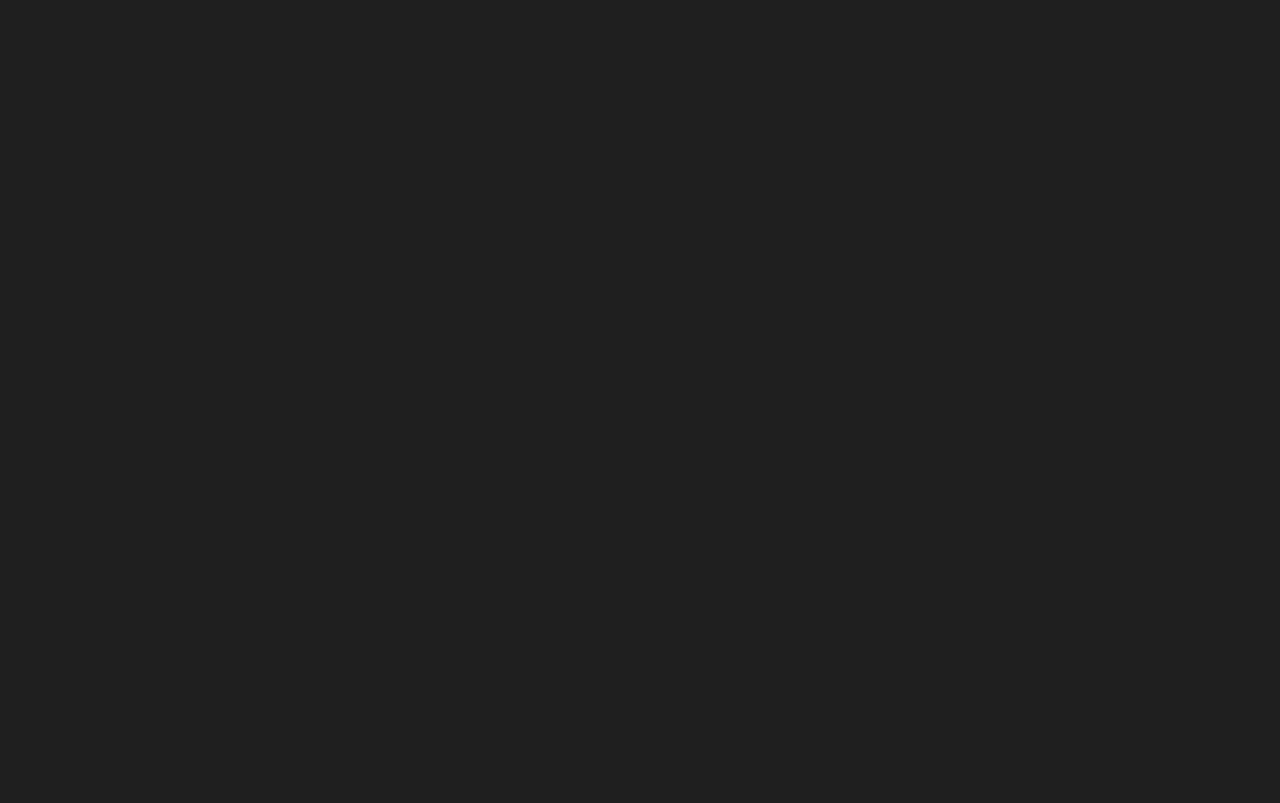
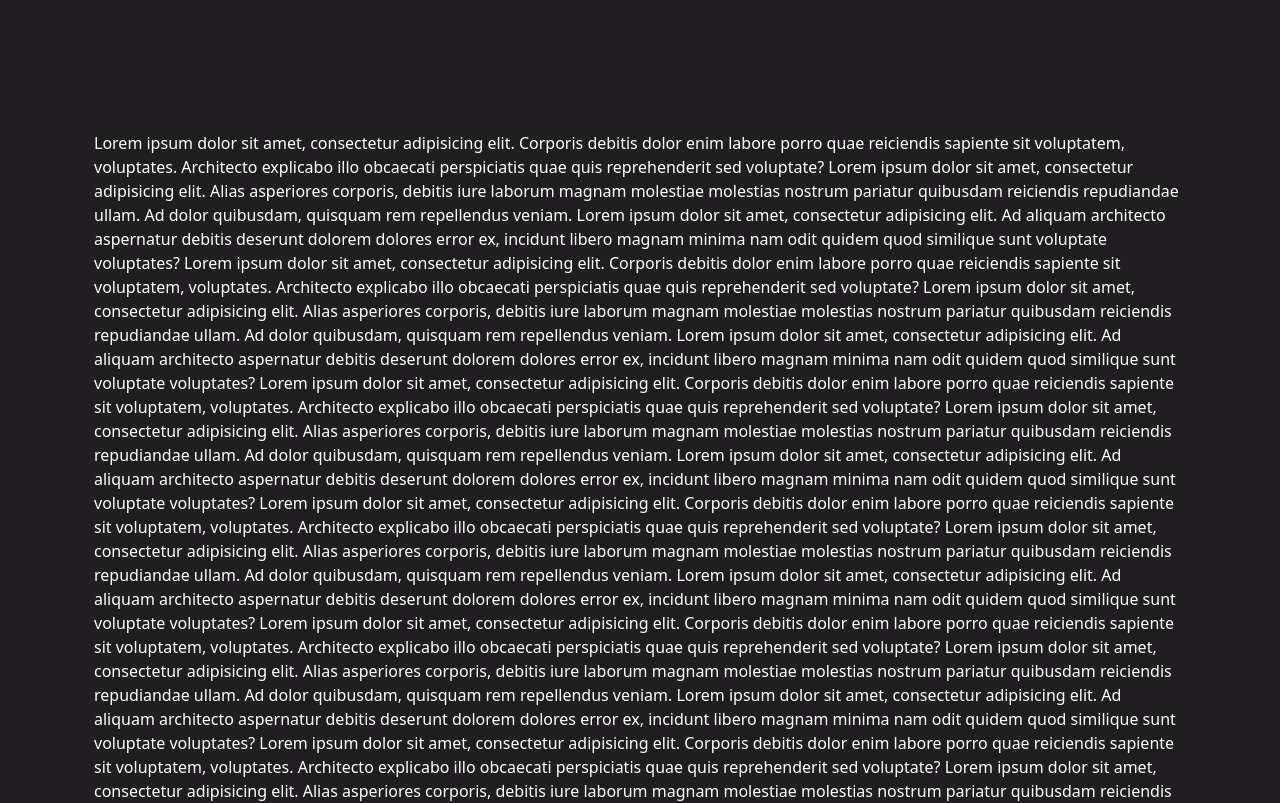
Before and after one commit to Narothe/movie-mania-network, a React (Create React App) app: page /home in a window 1280 px wide. Shown: the part 580-1383 px from the top of the page. Before the commit the page ends 800 px from the top, so only its background shows below. Built offline with nearby package versions, Linux system fonts and the light colour scheme.

Commit message:
navbar 100% ready, home 40%

```diff
--- a/src/components/home.jsx
+++ b/src/components/home.jsx
@@ -1,16 +1,144 @@
 import React from "react";
+import fullLogo from "./assets/full_logo.png";
 
 const Home = () => {
-    return <div className="container">
-        <div className="alert alert-dark" role="alert">
-            <h4 className="alert-heading">Home</h4>
-            <p>Lorem ipsum dolor sit amet, consectetur adipisicing elit. Atque, aut autem delectus ea
-                error esse est eveniet expedita fugiat illo libero magni maxime mollitia optio quasi ratione rem
-                repellendus sunt.
-            </p>
+    return (
+        <div className="container">
+            <nav className="d-flex justify-content-center home-nav">
+                <button className="btn btn-color position-absolute start-100 btn-size-home" type="submit"> Sign_in </button>
+                <img className="img-position" src={fullLogo} alt="full logo" />
+            </nav>
 
+            <div>
+                <p> Lorem ipsum dolor sit amet,
+                    consectetur adipisicing elit.
+                    Corporis debitis dolor enim labore
+                    porro quae reiciendis sapiente sit
+                    voluptatem, voluptates. Architecto
+                    explicabo illo obcaecati perspiciatis
+                    quae quis reprehenderit sed voluptate?
+                    Lorem ipsum dolor sit amet, consectetur
+                    adipisicing elit. Alias asperiores corporis,
+                    debitis iure laborum magnam molestiae
+                    molestias nostrum pariatur quibusdam reiciendis
+                    repudiandae ullam. Ad dolor quibusdam,
+                    quisquam rem repellendus veniam. Lorem
+                    ipsum dolor sit amet, consectetur
+                    adipisicing elit. Ad aliquam architecto
+                    aspernatur debitis deserunt dolorem dolores
+                    error ex, incidunt libero magnam minima nam
+                    odit quidem quod similique sunt voluptate voluptates?
+                    Lorem ipsum dolor sit amet,
+                    consectetur adipisicing elit.
+                    Corporis debitis dolor enim labore
+                    porro quae reiciendis sapiente sit
+                    voluptatem, voluptates. Architecto
+                    explicabo illo obcaecati perspiciatis
+                    quae quis reprehenderit sed voluptate?
+                    Lorem ipsum dolor sit amet, consectetur
+                    adipisicing elit. Alias asperiores corporis,
+                    debitis iure laborum magnam molestiae
+                    molestias nostrum pariatur quibusdam reiciendis
+                    repudiandae ullam. Ad dolor quibusdam,
+                    quisquam rem repellendus veniam. Lorem
+                    ipsum dolor sit amet, consectetur
+                    adipisicing elit. Ad aliquam architecto
+                    aspernatur debitis deserunt dolorem dolores
+                    error ex, incidunt libero magnam minima nam
+                    odit quidem quod similique sunt voluptate voluptates?
+                    Lorem ipsum dolor sit amet,
+                    consectetur adipisicing elit.
+                    Corporis debitis dolor enim labore
+                    porro quae reiciendis sapiente sit
+                    voluptatem, voluptates. Architecto
+                    explicabo illo obcaecati perspiciatis
+                    quae quis reprehenderit sed voluptate?
+                    Lorem ipsum dolor sit amet, consectetur
+                    adipisicing elit. Alias asperiores corporis,
+                    debitis iure laborum magnam molestiae
+                    molestias nostrum pariatur quibusdam reiciendis
+                    repudiandae ullam. Ad dolor quibusdam,
+                    quisquam rem repellendus veniam. Lorem
+                    ipsum dolor sit amet, consectetur
+                    adipisicing elit. Ad aliquam architecto
+                    aspernatur debitis deserunt dolorem dolores
+                    error ex, incidunt libero magnam minima nam
+                    odit quidem quod similique sunt voluptate voluptates?
+                    Lorem ipsum dolor sit amet,
+                    consectetur adipisicing elit.
+                    Corporis debitis dolor enim labore
+                    porro quae reiciendis sapiente sit
+                    voluptatem, voluptates. Architecto
+                    explicabo illo obcaecati perspiciatis
+                    quae quis reprehenderit sed voluptate?
+                    Lorem ipsum dolor sit amet, consectetur
+                    adipisicing elit. Alias asperiores corporis,
+                    debitis iure laborum magnam molestiae
+                    molestias nostrum pariatur quibusdam reiciendis
+                    repudiandae ullam. Ad dolor quibusdam,
+                    quisquam rem repellendus veniam. Lorem
+                    ipsum dolor sit amet, consectetur
+                    adipisicing elit. Ad aliquam architecto
+                    aspernatur debitis deserunt dolorem dolores
+                    error ex, incidunt libero magnam minima nam
+                    odit quidem quod similique sunt voluptate voluptates?
+                    Lorem ipsum dolor sit amet,
+                    consectetur adipisicing elit.
+                    Corporis debitis dolor enim labore
+                    porro quae reiciendis sapiente sit
+                    voluptatem, voluptates. Architecto
+                    explicabo illo obcaecati perspiciatis
+                    quae quis reprehenderit sed voluptate?
+                    Lorem ipsum dolor sit amet, consectetur
+                    adipisicing elit. Alias asperiores corporis,
+                    debitis iure laborum magnam molestiae
+                    molestias nostrum pariatur quibusdam reiciendis
+                    repudiandae ullam. Ad dolor quibusdam,
+                    quisquam rem repellendus veniam. Lorem
+                    ipsum dolor sit amet, consectetur
+                    adipisicing elit. Ad aliquam architecto
+                    aspernatur debitis deserunt dolorem dolores
+                    error ex, incidunt libero magnam minima nam
+                    odit quidem quod similique sunt voluptate voluptates?
+                    Lorem ipsum dolor sit amet,
+                    consectetur adipisicing elit.
+                    Corporis debitis dolor enim labore
+                    porro quae reiciendis sapiente sit
+                    voluptatem, voluptates. Architecto
+                    explicabo illo obcaecati perspiciatis
+                    quae quis reprehenderit sed voluptate?
+                    Lorem ipsum dolor sit amet, consectetur
+                    adipisicing elit. Alias asperiores corporis,
+                    debitis iure laborum magnam molestiae
+                    molestias nostrum pariatur quibusdam reiciendis
+                    repudiandae ullam. Ad dolor quibusdam,
+                    quisquam rem repellendus veniam. Lorem
+                    ipsum dolor sit amet, consectetur
+                    adipisicing elit. Ad aliquam architecto
+                    aspernatur debitis deserunt dolorem dolores
+                    error ex, incidunt libero magnam minima nam
+                    odit quidem quod similique sunt voluptate voluptates?
+                    Lorem ipsum dolor sit amet,
+                    consectetur adipisicing elit.
+                    Corporis debitis dolor enim labore
+                    porro quae reiciendis sapiente sit
+                    voluptatem, voluptates. Architecto
+                    explicabo illo obcaecati perspiciatis
+                    quae quis reprehenderit sed voluptate?
+                    Lorem ipsum dolor sit amet, consectetur
+                    adipisicing elit. Alias asperiores corporis,
+                    debitis iure laborum magnam molestiae
+                    molestias nostrum pariatur quibusdam reiciendis
+                    repudiandae ullam. Ad dolor quibusdam,
+                    quisquam rem repellendus veniam. Lorem
+                    ipsum dolor sit amet, consectetur
+                    adipisicing elit. Ad aliquam architecto
+                    aspernatur debitis deserunt dolorem dolores
+                    error ex, incidunt libero magnam minima nam
+                    odit quidem quod similique sunt voluptate voluptates?</p>
+            </div>
         </div>
-    </div>;
-};
+    );
+}
 
 export default Home;
--- a/src/components/navbar.jsx
+++ b/src/components/navbar.jsx
@@ -4,7 +4,7 @@ import "./styles.css";
 
 const Navbar = () => {
     return (
-        <div className="position-absolute top-50 start-50 translate-middle">
+        <div className="position-fixed top-50 start-50 translate-middle navbar-position">
             <nav className="navbar text-color rounded-top-2">
                 <div className="container-fluid">
                     <form className="d-flex" role="search">
--- a/src/components/styles.css
+++ b/src/components/styles.css
@@ -1,5 +1,5 @@
 .form-control {
-    width: 500px;
+    width: 700px;
     height: 40px;
     background-color: #312E31;
     color: #E0A96D;
@@ -44,6 +44,11 @@
     padding-top: 3px;
 }
 
+.btn-size-home {
+    margin-left: -100px;
+    margin-top: 20px;
+}
+
 body {
     background-color: #201E20;
     color: white;
@@ -51,3 +56,15 @@ body {
 .text-color {
     background-color: #312E31;
 }
+
+.img-position {
+    margin-top: 100px;
+}
+
+.navbar-position{
+    margin-top: -120px;
+}
+
+.home-nav {
+    margin-bottom: 500px;
+}
```
Also changed, not shown: src/components/assets/full_logo.png (added), src/components/assets/logo.png (added).
